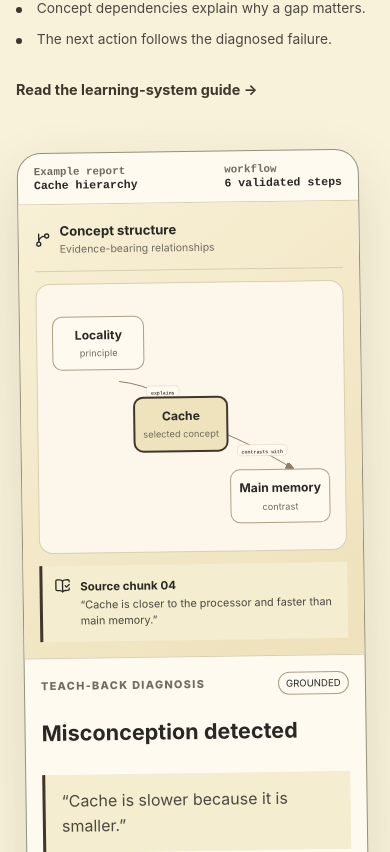
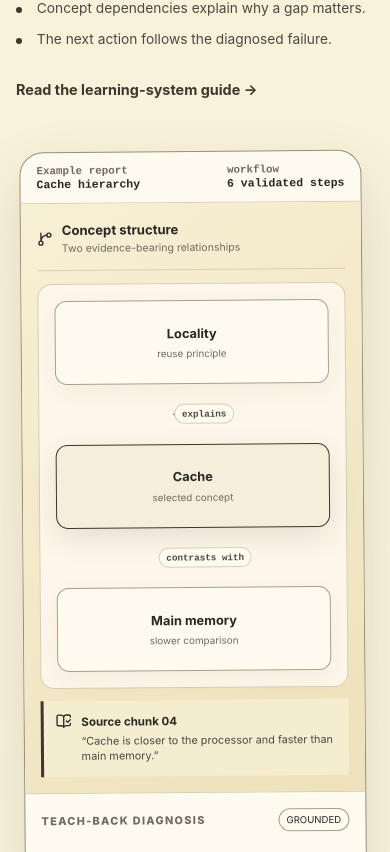
Before and after one commit to Dhruvg334/Tessarion, a Next.js app: page / in a window 390 px wide. Shown: the part 1072-1924 px from the top of the page. Built offline with nearby package versions, Linux system fonts and the light colour scheme; no server answers.

Commit message:
Fix notebook creation and finalize production documentation

```diff
--- a/app/globals.css
+++ b/app/globals.css
@@ -1461,7 +1461,7 @@ img, svg { display: block; max-width: 100%; }
 .dashboard-system-drawer { margin-top: 1.1rem; border-top: 1px solid var(--rule); }
 .dashboard-system-drawer summary { padding: .8rem 0; color: var(--graphite); font-size: .74rem; font-weight: 750; cursor: pointer; }
 .dashboard-system-drawer .system-readiness-card { max-width: 720px; margin-bottom: 1rem; }
-.dashboard-create-dialog { position: fixed; z-index: 310; top: 50%; left: 50%; width: min(92vw,520px); max-height: 88vh; overflow: auto; transform: translate(-50%,-50%); padding: 1rem; border: 1px solid var(--rule-strong); border-radius: 18px; background: var(--paper-raised); box-shadow: 0 28px 80px rgba(35,27,20,.25); }
+.dashboard-create-dialog { position: fixed; z-index: 701; top: 50%; left: 50%; width: min(92vw,520px); max-height: 88vh; overflow: auto; transform: translate(-50%,-50%); padding: 1rem; border: 1px solid var(--rule-strong); border-radius: 18px; background: var(--paper-raised); box-shadow: 0 28px 80px rgba(35,27,20,.25); }
 .dashboard-create-dialog-heading { display: flex; align-items: flex-start; justify-content: space-between; gap: 1rem; padding: .4rem .4rem .7rem; }
 .dashboard-create-dialog-heading h2 { margin: .25rem 0 0; font-size: 1.15rem; }
 .dashboard-create-dialog .card { border: 0; box-shadow: none; background: transparent; }
@@ -1741,3 +1741,116 @@ img, svg { display: block; max-width: 100%; }
   .report-graph-canvas-simplified { min-height: 270px; }
   .report-graph-canvas-simplified .node-cache { left: 31%; }
 }
+
+
+/* Release-candidate interaction and layout corrections */
+.dashboard-create-dialog {
+  isolation: isolate;
+  outline: 0;
+}
+
+.dashboard-create-dialog[data-state="open"] {
+  animation: dashboard-dialog-enter .18s ease-out;
+}
+
+@keyframes dashboard-dialog-enter {
+  from { opacity: 0; transform: translate(-50%, calc(-50% + 10px)) scale(.985); }
+  to { opacity: 1; transform: translate(-50%, -50%) scale(1); }
+}
+
+/* Keep the dashboard navigation as one continuous wood bar without unfilled grid cells. */
+.dashboard-quick-strip {
+  grid-template-columns: repeat(5, minmax(145px, 1fr));
+  grid-auto-rows: 1fr;
+  width: 100%;
+  overflow-x: auto;
+  background: var(--wood-deep);
+}
+
+.dashboard-quick-strip > * {
+  display: flex;
+  width: 100%;
+  min-width: 0;
+  align-items: center;
+  align-self: stretch;
+  background: var(--wood-deep);
+}
+
+.dashboard-quick-strip .dashboard-stat {
+  justify-content: center;
+  align-items: flex-start;
+}
+
+.dashboard-quick-strip a {
+  justify-content: center;
+  white-space: nowrap;
+}
+
+/* The landing report uses a spacious linear relationship view rather than an overlapping SVG canvas. */
+.report-graph-flow {
+  display: grid;
+  grid-template-columns: minmax(112px, 1fr) auto minmax(112px, 1fr) auto minmax(112px, 1fr);
+  align-items: center;
+  gap: .55rem;
+  min-height: 250px;
+  margin-top: .8rem;
+  padding: 1rem;
+  border: 1px solid var(--rule);
+  border-radius: 14px;
+  background: color-mix(in srgb, var(--paper-raised) 90%, var(--wood-accent));
+}
+
+.report-graph-flow-item { display: contents; }
+.report-graph-flow-node {
+  display: grid;
+  gap: .18rem;
+  min-height: 84px;
+  align-content: center;
+  padding: .85rem .7rem;
+  border: 1px solid var(--rule-strong);
+  border-radius: 12px;
+  background: var(--paper-raised);
+  text-align: center;
+  box-shadow: 0 8px 24px rgba(64,54,44,.05);
+}
+.report-graph-flow-node strong { font-size: .8rem; }
+.report-graph-flow-node span { color: var(--pencil); font-size: .62rem; line-height: 1.35; }
+.report-graph-flow-node.is-focus {
+  border-color: var(--wood-deep);
+  background: color-mix(in srgb, var(--wood-accent) 42%, var(--paper-raised));
+  box-shadow: 0 10px 28px rgba(64,54,44,.12);
+}
+.report-graph-flow-edge {
+  display: grid;
+  justify-items: center;
+  gap: .35rem;
+  min-width: 72px;
+  color: var(--wood-muted);
+}
+.report-graph-flow-edge span {
+  padding: .22rem .42rem;
+  border: 1px solid var(--rule);
+  border-radius: 999px;
+  background: var(--paper-raised);
+  color: var(--graphite);
+  font: 700 .58rem ui-monospace, monospace;
+  white-space: nowrap;
+}
+
+@media (max-width: 980px) {
+  .dashboard-quick-strip { grid-template-columns: repeat(5, minmax(140px, 1fr)); }
+  .dashboard-quick-strip > * { border-bottom: 0; }
+  .report-graph-flow {
+    grid-template-columns: 1fr;
+    min-height: 0;
+    gap: .65rem;
+  }
+  .report-graph-flow-item { display: grid; gap: .65rem; }
+  .report-graph-flow-edge { min-width: 0; transform: rotate(90deg); margin-block: -.15rem; }
+  .report-graph-flow-edge span { transform: rotate(-90deg); }
+}
+
+@media (max-width: 700px) {
+  .dashboard-quick-strip { grid-template-columns: repeat(5, minmax(132px, 1fr)); }
+  .dashboard-quick-strip > * { border-right: 1px solid color-mix(in srgb, var(--wood-cream) 18%, transparent); border-bottom: 0; }
+}
--- a/components/site/public/knowledge-report.tsx
+++ b/components/site/public/knowledge-report.tsx
@@ -1,12 +1,12 @@
 'use client';
 
 import { LazyMotion, domAnimation, m, useReducedMotion } from 'framer-motion';
-import { ArrowUpRight, BookOpenCheck, CircleAlert, CircleCheck, GitBranch, Route } from 'lucide-react';
+import { ArrowRight, ArrowUpRight, BookOpenCheck, CircleAlert, CircleCheck, GitBranch, Route } from 'lucide-react';
 
-const graphNodes = [
-  { label: 'Locality', detail: 'principle', className: 'node-locality' },
-  { label: 'Cache', detail: 'selected concept', className: 'node-cache' },
-  { label: 'Main memory', detail: 'contrast', className: 'node-memory' },
+const graphSteps = [
+  { label: 'Locality', detail: 'reuse principle', tone: 'plain' },
+  { label: 'Cache', detail: 'selected concept', tone: 'focus' },
+  { label: 'Main memory', detail: 'slower comparison', tone: 'plain' },
 ] as const;
 
 export function KnowledgeReport() {
@@ -16,10 +16,10 @@ export function KnowledgeReport() {
     <LazyMotion features={domAnimation} strict>
       <m.div
         className="knowledge-report-stage"
-        initial={reduced ? false : { opacity: 0, rotate: -1.2, y: 22 }}
-        whileInView={reduced ? undefined : { opacity: 1, rotate: -0.8, y: 0 }}
+        initial={reduced ? false : { opacity: 0, rotate: -0.8, y: 18 }}
+        whileInView={reduced ? undefined : { opacity: 1, rotate: -0.45, y: 0 }}
         viewport={{ once: true, amount: 0.3 }}
-        transition={{ duration: 0.6, ease: [0.22, 1, 0.36, 1] }}
+        transition={{ duration: 0.55, ease: [0.22, 1, 0.36, 1] }}
       >
         <div className="knowledge-report-panel knowledge-report-panel-upgraded">
           <header className="knowledge-report-topline">
@@ -29,18 +29,35 @@ export function KnowledgeReport() {
 
           <div className="knowledge-report-grid knowledge-report-grid-upgraded">
             <section className="knowledge-report-graph knowledge-report-graph-upgraded" aria-label="Example evidence-linked concept graph">
-              <div className="report-graph-heading"><GitBranch size={16} /><div><strong>Concept structure</strong><span>Evidence-bearing relationships</span></div></div>
-              <div className="report-graph-canvas report-graph-canvas-simplified">
-                <svg className="report-graph-links" viewBox="0 0 620 320" role="img" aria-label="Locality explains cache. Cache contrasts with main memory.">
-                  <defs><marker id="report-arrow" markerWidth="8" markerHeight="8" refX="7" refY="3" orient="auto"><path d="M0,0 L0,6 L8,3 z" /></marker></defs>
-                  <path d="M165 86 C230 94 276 125 315 158" markerEnd="url(#report-arrow)" />
-                  <path d="M355 185 C425 214 470 240 514 267" markerEnd="url(#report-arrow)" />
-                  <g className="report-edge-label"><rect x="220" y="96" width="66" height="22" rx="8" /><text x="253" y="111">explains</text></g>
-                  <g className="report-edge-label"><rect x="403" y="218" width="100" height="22" rx="8" /><text x="453" y="233">contrasts with</text></g>
-                </svg>
-                {graphNodes.map((node) => <div key={node.label} className={`report-graph-node ${node.className}`}><strong>{node.label}</strong><span>{node.detail}</span></div>)}
+              <div className="report-graph-heading">
+                <GitBranch size={16} />
+                <div><strong>Concept structure</strong><span>Two evidence-bearing relationships</span></div>
               </div>
-              <div className="report-evidence-strip"><BookOpenCheck size={15} /><div><strong>Source chunk 04</strong><span>“Cache is closer to the processor and faster than main memory.”</span></div></div>
+
+              <div className="report-graph-flow" role="img" aria-label="Locality explains cache. Cache contrasts with main memory.">
+                {graphSteps.map((step, index) => (
+                  <div className="report-graph-flow-item" key={step.label}>
+                    <div className={`report-graph-flow-node${step.tone === 'focus' ? ' is-focus' : ''}`}>
+                      <strong>{step.label}</strong>
+                      <span>{step.detail}</span>
+                    </div>
+                    {index < graphSteps.length - 1 ? (
+                      <div className="report-graph-flow-edge" aria-hidden="true">
+                        <span>{index === 0 ? 'explains' : 'contrasts with'}</span>
+                        <ArrowRight size={18} />
+                      </div>
+                    ) : null}
+                  </div>
+                ))}
+              </div>
+
+              <div className="report-evidence-strip">
+                <BookOpenCheck size={15} />
+                <div>
+                  <strong>Source chunk 04</strong>
+                  <span>“Cache is closer to the processor and faster than main memory.”</span>
+                </div>
+              </div>
             </section>
 
             <section className="knowledge-report-diagnosis knowledge-report-diagnosis-upgraded">
--- a/components/workspace/create-workspace-form.tsx
+++ b/components/workspace/create-workspace-form.tsx
@@ -60,7 +60,7 @@ export function CreateWorkspaceForm() {
       <form onSubmit={handleCreate} style={{ display: 'flex', flexDirection: 'column', gap: '1rem' }}>
         <div>
           <label htmlFor="name" className="eyebrow" style={{ display: 'block', marginBottom: '0.5rem' }}>Title</label>
-          <input id="name" className="input" required placeholder="e.g. Data Structures" value={newName} onChange={e => setNewName(e.target.value)} disabled={creating} />
+          <input id="name" className="input" autoFocus required placeholder="e.g. Data Structures" value={newName} onChange={e => setNewName(e.target.value)} disabled={creating} />
         </div>
 
         <div>
```
Also changed, not shown: components/dashboard/create-workspace-dialog.tsx (+14 -3 lines), 5 other files (tests, documents, lock files or other folders).
